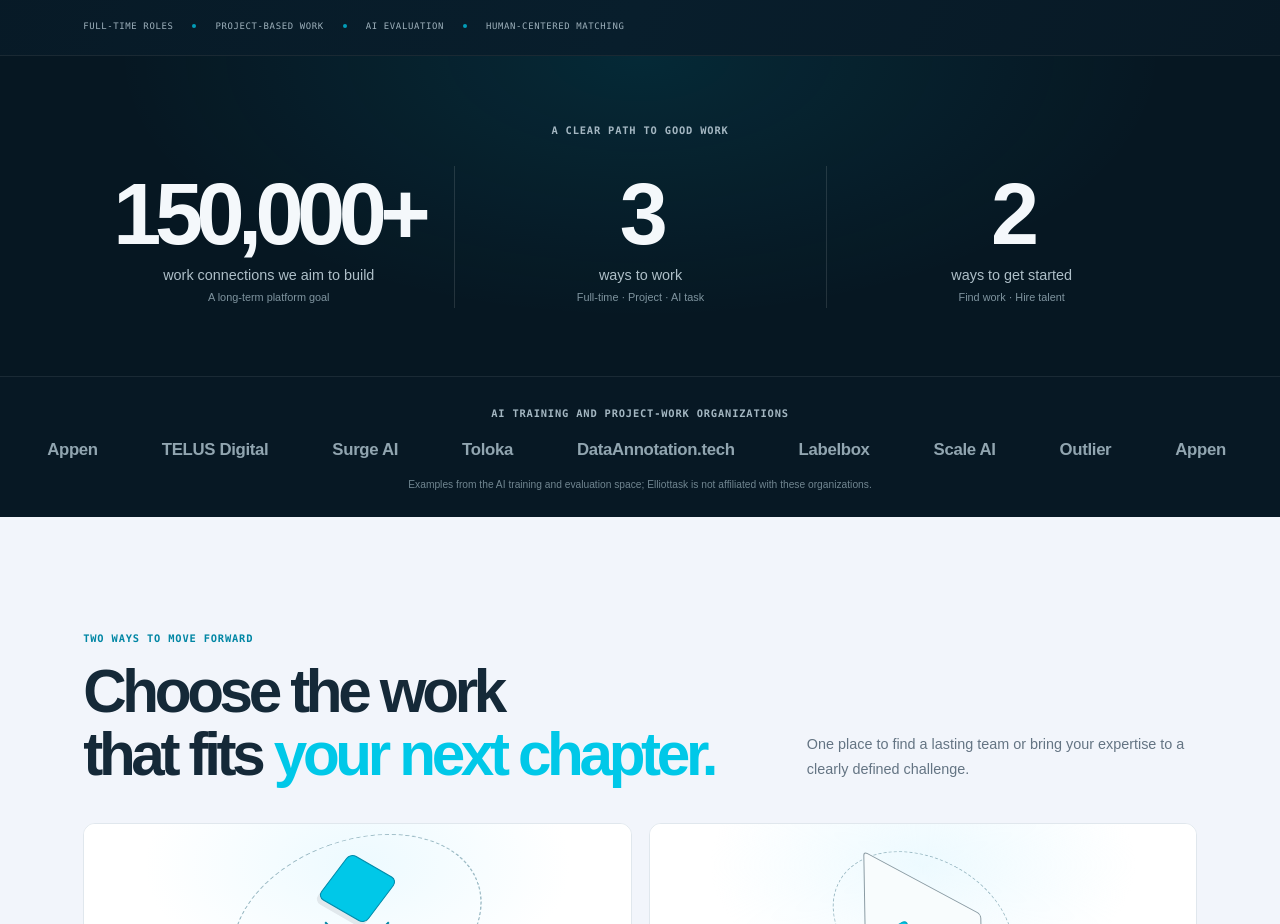
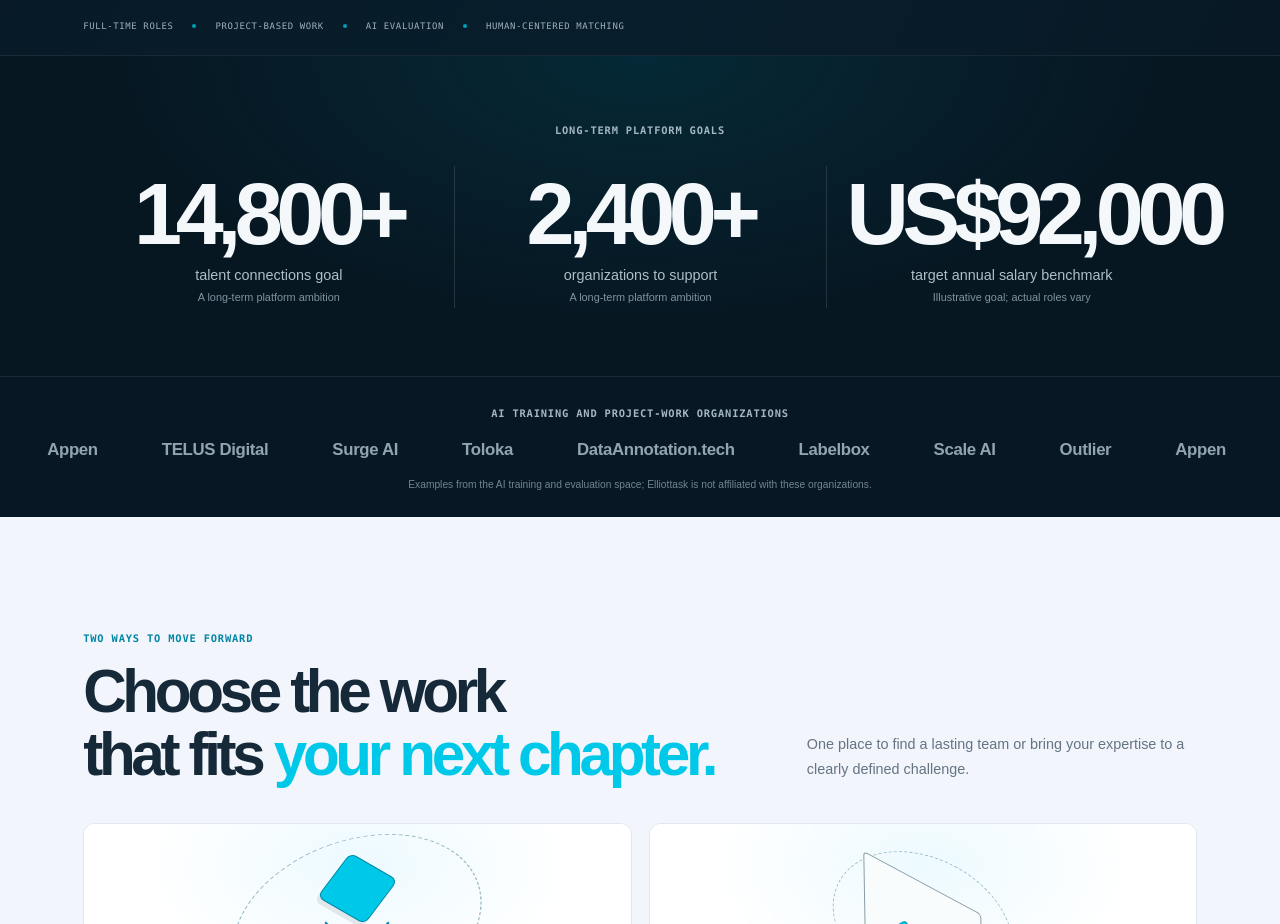
Before and after one commit to Cheseny1996/elliottask, a Next.js app: page / in a window 1280 px wide. Shown: the part 840-1764 px from the top of the page. Built offline with nearby package versions, Linux system fonts and the light colour scheme; no server answers; the database is empty.

Commit message:
Revise homepage impact goals

```diff
--- a/src/components/animated-stat.tsx
+++ b/src/components/animated-stat.tsx
@@ -4,22 +4,25 @@ import { useEffect, useRef, useState } from "react";
 
 const stats = [
   {
-    target: 150_000,
+    target: 14_800,
+    prefix: "",
     suffix: "+",
-    label: "work connections we aim to build",
-    detail: "A long-term platform goal",
+    label: "talent connections goal",
+    detail: "A long-term platform ambition",
   },
   {
-    target: 3,
-    suffix: "",
-    label: "ways to work",
-    detail: "Full-time · Project · AI task",
+    target: 2_400,
+    prefix: "",
+    suffix: "+",
+    label: "organizations to support",
+    detail: "A long-term platform ambition",
   },
   {
-    target: 2,
+    target: 92_000,
+    prefix: "US$",
     suffix: "",
-    label: "ways to get started",
-    detail: "Find work · Hire talent",
+    label: "target annual salary benchmark",
+    detail: "Illustrative goal; actual roles vary",
   },
 ];
 const duration = 1_350;
@@ -60,14 +63,14 @@ export function AnimatedStat() {
 
   return (
     <section className="impact-stats" ref={elementRef} aria-labelledby="impact-title">
-      <p className="eyebrow eyebrow-on-dark">A clear path to good work</p>
-      <h2 className="sr-only" id="impact-title">elliottask by the numbers</h2>
+      <p className="eyebrow eyebrow-on-dark">Long-term platform goals</p>
+      <h2 className="sr-only" id="impact-title">elliottask goals for talent, organizations, and compensation</h2>
       <div className="impact-stats-grid">
         {stats.map((stat, index) => (
           <article className="impact-stat" key={stat.label}>
             <p className="impact-stat-number">
-              <span aria-hidden="true">{counts[index].toLocaleString("en-US")}{stat.suffix}</span>
-              <span className="sr-only">{stat.target.toLocaleString("en-US")}{stat.suffix}</span>
+              <span aria-hidden="true">{stat.prefix}{counts[index].toLocaleString("en-US")}{stat.suffix}</span>
+              <span className="sr-only">{stat.prefix}{stat.target.toLocaleString("en-US")}{stat.suffix}</span>
             </p>
             <p className="impact-stat-label">{stat.label}</p>
             <p className="impact-stat-detail">{stat.detail}</p>
```
